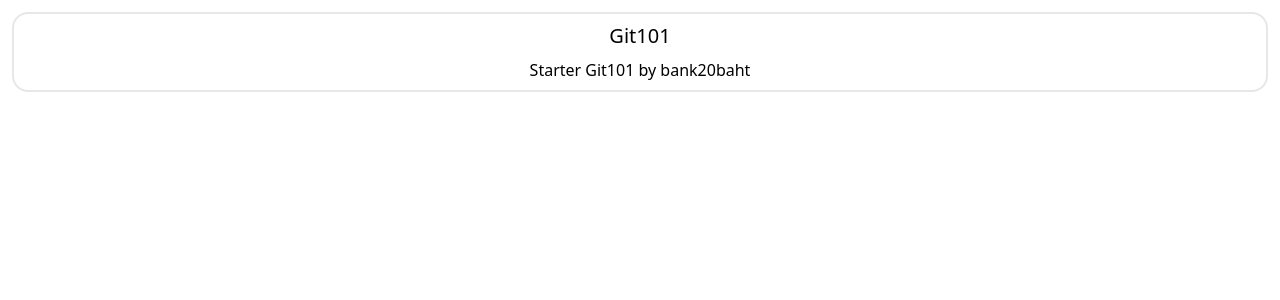
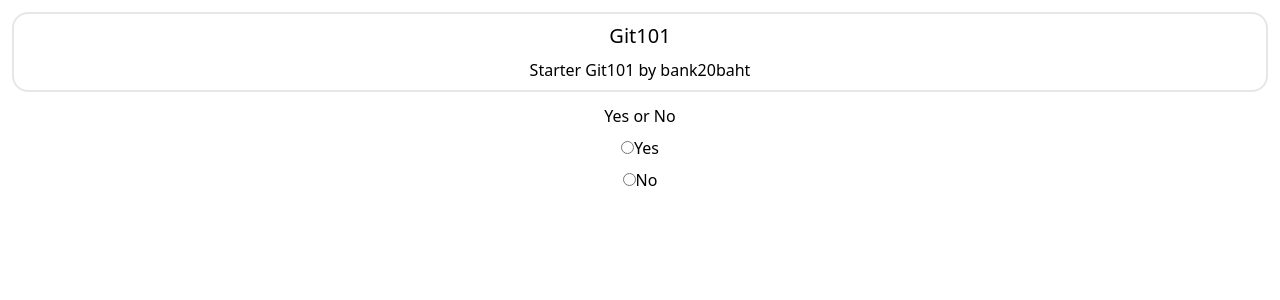
Before and after one commit to bank20baht/git101, an Angular app: page / in a window 1280 px wide. Shown: the top 300 px of the page. Built offline with nearby package versions, Linux system fonts and the light colour scheme.

Commit message:
feat: create radio forms

```diff
--- a/src/app/app.html
+++ b/src/app/app.html
@@ -1,2 +1,3 @@
 <git101-card [title]="'Git101'" [desc]="'Starter Git101 by bank20baht'" />
+<git101-radio-forms />
 <router-outlet />
--- a/src/app/app.ts
+++ b/src/app/app.ts
@@ -1,10 +1,11 @@
 import { Component, signal } from '@angular/core';
 import { RouterOutlet } from '@angular/router';
 import { Card } from './shared/components/card/card';
+import { RadioForms } from './shared/components/radio-forms/radio-forms';
 
 @Component({
   selector: 'git101-root',
-  imports: [RouterOutlet, Card],
+  imports: [RouterOutlet, Card, RadioForms],
   templateUrl: './app.html',
   styleUrl: './app.css',
 })
--- /dev/null
+++ b/src/app/shared/components/radio-forms/radio-forms.html
@@ -0,0 +1,11 @@
+<div class="flex flex-col gap-2 justify-center items-center">
+  <div>Yes or No</div>
+  <div>
+    <input type="radio" id="yes" />
+    <label for="yes">Yes</label>
+  </div>
+  <div>
+    <input type="radio" id="no" />
+    <label for="no">No</label>
+  </div>
+</div>
```
Also changed, not shown: src/app/shared/components/radio-forms/radio-forms.ts (added, +11 -0 lines), src/app/shared/components/radio-forms/radio-forms.css (added), 1 other file (tests, documents, lock files or other folders).
